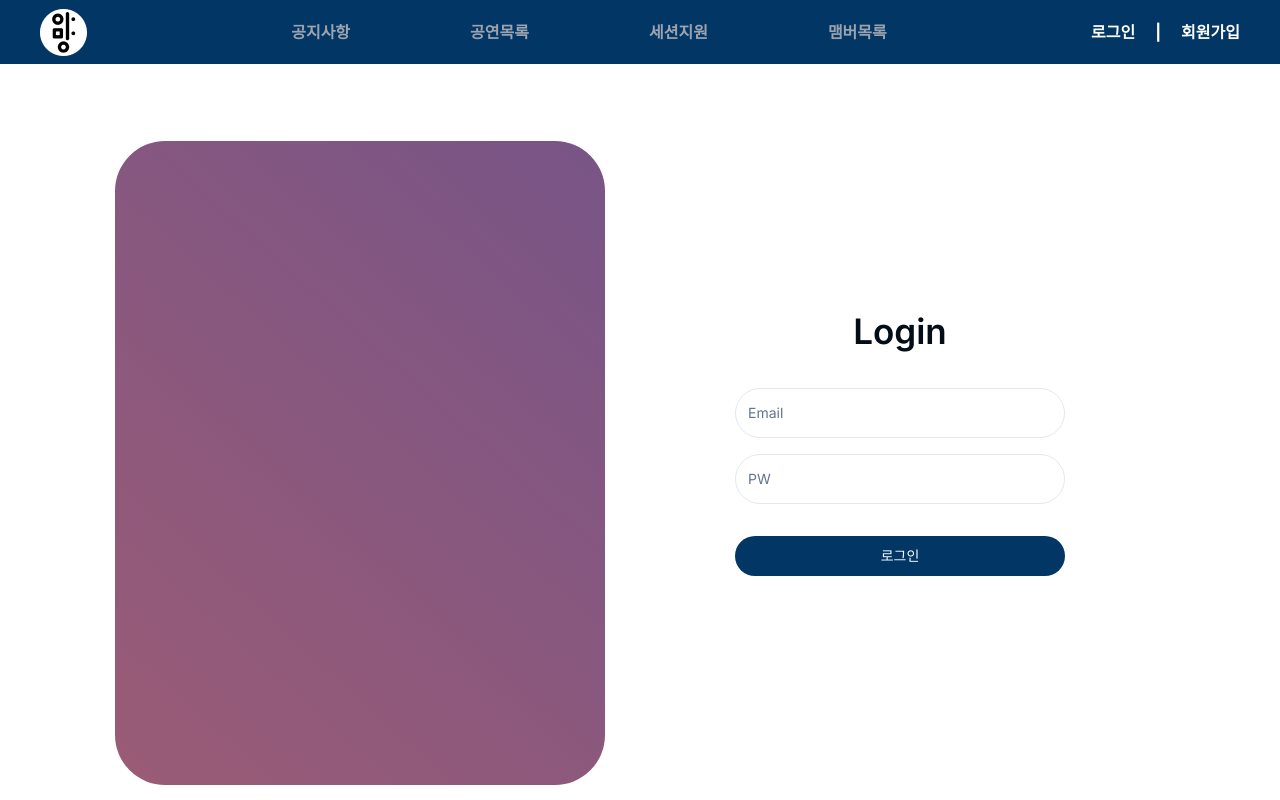
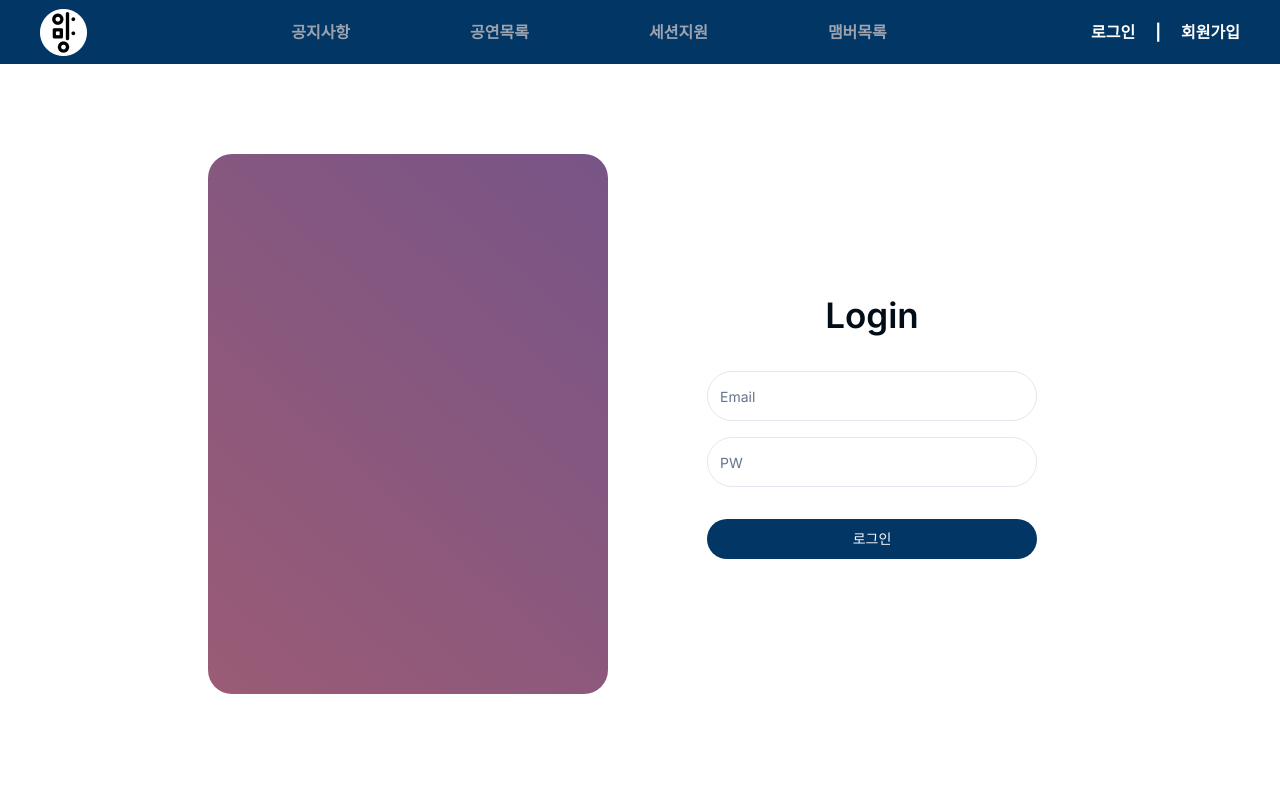
Before and after one commit to skku-amang/main, a Next.js app: page /login in a window 1280 px wide. Shown: the top 800 px of the page. Built offline with nearby package versions, Linux system fonts and the light colour scheme; no server answers.

Commit message:
chore: seperate login directory

```diff
--- /dev/null
+++ b/app/login/layout.tsx
@@ -0,0 +1,41 @@
+import '@/app/globals.css'
+
+import type { Metadata } from 'next'
+import { Inter as FontSans } from 'next/font/google'
+import { SessionProvider } from 'next-auth/react'
+import React from 'react'
+
+import HeightPopulatedBody from '@/components/common/HeightPopulatedBody'
+
+const fontSans = FontSans({
+  subsets: ['latin'],
+  variable: '--font-sans'
+})
+
+export const metadata: Metadata = {
+  title: 'AMANG',
+  description: 'SKKU AMANG official homepage',
+  icons: {
+    icon: '/favicon.ico'
+  }
+}
+
+export default function RootLayout({
+  children
+}: Readonly<{
+  children: React.ReactNode
+}>) {
+  return (
+    <html lang="ko">
+      <SessionProvider>
+        <HeightPopulatedBody
+          headerHeight="4rem"
+          footerHeight="5rem"
+          className={`${fontSans.className}`}
+        >
+          <div className="flex h-screen w-full justify-center ">{children}</div>
+        </HeightPopulatedBody>
+      </SessionProvider>
+    </html>
+  )
+}
--- a/app/(etc)/login/page.tsx
+++ b/app/login/page.tsx
@@ -9,8 +9,8 @@ import { z } from 'zod'
 import { emailSchema, passwordSchema } from '@/constants/zodSchema'
 
 // import { FcGoogle } from 'react-icons/fc'
-import { Button } from '../../../components/ui/button'
-import { Input } from '../../../components/ui/input'
+import { Button } from '../../components/ui/button'
+import { Input } from '../../components/ui/input'
 import styles from './login.module.css'
 
 const formSchema = z.object({
@@ -32,14 +32,14 @@ const Login = () => {
   }
 
   return (
-    <div className="flex justify-center">
-      <div className="mb-[60px] mt-[50px] flex h-[698px] w-[1152px] items-center justify-center gap-[100px] rounded-[15px] bg-white">
+    <div className="flex h-[90%] w-[90%] items-center justify-center">
+      <div className="flex h-full w-3/4 items-center justify-center bg-white lg:gap-16">
         <div
-          className={`h-[644px] w-[490px] rounded-[50px] ${styles.gradation}`}
+          className={`${styles.gradation} w-0 flex-shrink-0 rounded-3xl lg:h-3/4 lg:w-1/3 lg:flex-1`}
         ></div>
-        <div className="mb-[45px] ml-[30px] mr-[100px] flex flex-col items-center justify-center">
+        <div className=" flex flex-1 flex-col items-center justify-center">
           <h3 className="mb-[30px] text-[35px] font-[600]">Login</h3>
-          <div className="flex flex-col gap-[30px]">
+          <div className="flex flex-col">
             {/* 일반 로그인 */}
             <form onSubmit={handleSubmit(onValid)} className="space-y-4">
               <Input
```
Also changed, not shown: app/login/login.module.css (renamed from app/(etc)/login/login.module.css).
